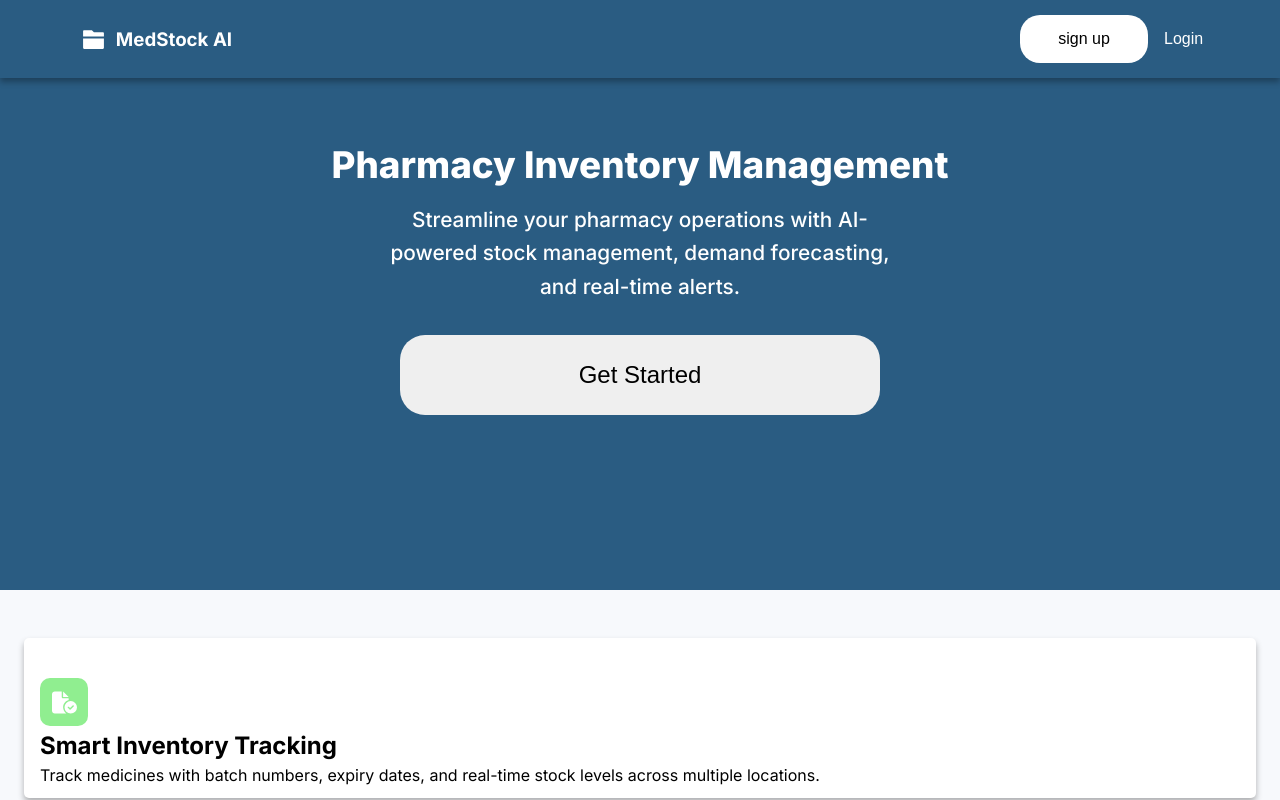
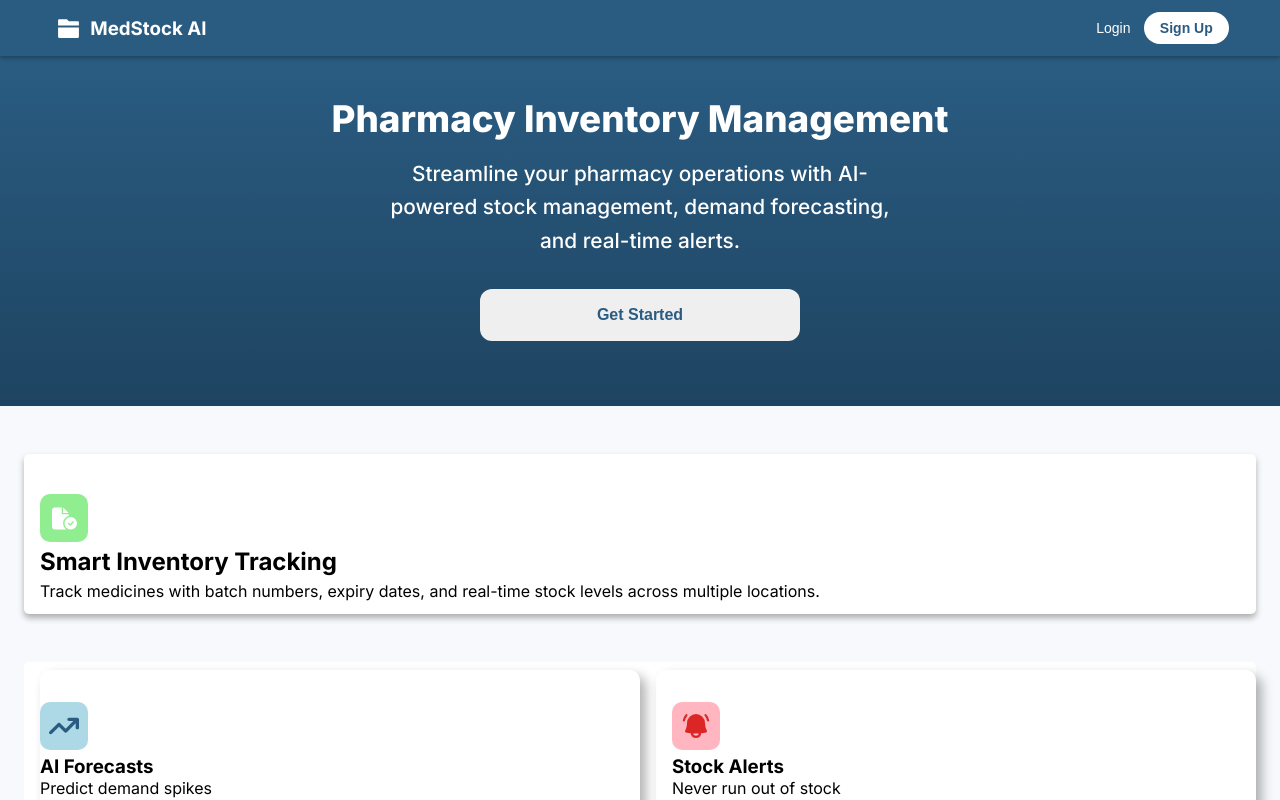
Before and after one commit to tabby123-dev/medstockAI, a React (Vite) app: page / in a window 1280 px wide. Shown: the top 800 px of the page. Built offline with nearby package versions, Linux system fonts and the light colour scheme.

Commit message:
welcome page design adjustments

```diff
--- a/src/index.css
+++ b/src/index.css
@@ -15,7 +15,6 @@ html {
 body {
   font-family: "Inter", sans-serif;
   font-optical-sizing: auto;
-  /* font-weight: <weight>; */
   font-style: normal;
   background: #f7f9fc;
   overflow-x: hidden;
@@ -23,34 +22,46 @@ body {
 
 .welcomepageNav {
   width: 100%;
+  height: 56px;
   background-color: #2a5c82;
-  box-shadow: 0 4px 6px rgba(0, 0, 0, 0.3);
+  box-shadow: 0 2px 4px rgba(0, 0, 0, 0.3);
   display: flex;
   justify-content: space-between;
   color: white;
-  padding: 15px 6%;
-
+  padding: 10px 4%;
   position: sticky;
   top: 0;
   width: 100%;
   z-index: 1000;
 }
-
-.welcomepageNavSignin {
-  width: 8rem;
-  height: 3rem;
-  border-radius: 20px;
-  background-color: white;
-  border: none;
-  font-size: 1rem;
-  margin-right: 1rem;
+.authButtonContainer {
+  width: 200px;
+  display: flex;
+  align-items: center;
+  justify-content: flex-end;
 }
 .welcomePageNavLogin {
   background-color: #2a5c82;
+  width: 61px;
+  height: 32px;
   border: none;
   color: white;
-  font-size: 1rem;
+  font-size: 14px;
+  font-weight: 500;
+  cursor: pointer;
 }
+.welcomepageNavSignup {
+  width: 85px;
+  height: 32px;
+  border-radius: 9999px;
+  background-color: white;
+  border: none;
+  font-size: 14px;
+  font-weight: 600;
+  color: #2a5c82;
+  cursor: pointer;
+}
+
 .navMedstock {
   display: flex;
   align-items: center;
@@ -58,11 +69,13 @@ body {
   width: 10rem;
 }
 .welcomePageHero {
+  width: 100%;
+  height: 350px;
   background-color: #2a5c82;
-  padding-top: 4rem;
+  padding-top: 40px;
   color: white;
   text-align: center;
-  height: 32rem;
+  background: linear-gradient(180deg, #2a5c82 0%, #1e4461 100%);
 }
 
 .welcomePageHeroH1 {
@@ -77,12 +90,15 @@ body {
   font-weight: 500;
 }
 .welcomePageHeroGetStarted {
-  width: 30rem;
-  height: 5rem;
-  border-radius: 25px;
+  width: 320px;
+  height: 52px;
+  border-radius: 12px;
   border: none;
-  font-size: 1.5rem;
+  color: #2a5c82;
+  font-size: 16px;
+  font-weight: 700;
   margin-top: 2rem;
+  cursor: pointer;
 }
 
 .smartSection {
@@ -213,6 +229,7 @@ body {
   width: 6rem;
   border-radius: 10px;
   border: none;
+  cursor: pointer;
 }
 
 .welcomePagefooter {
@@ -231,27 +248,32 @@ body {
 /*sign in css*/
 
 .signinDashBorad {
-  height: 100vh;
   width: 100%;
   background-color: #f8fafc;
   display: flex;
   justify-content: center;
   align-items: center;
-  /* align-items: center; */
 }
 
 .SigninSvgDiv {
   display: flex;
+  flex-direction: column;
   align-items: center;
   justify-content: center;
-  height: 4rem;
-  width: 4rem;
-  border-radius: 10px;
+  gap: 10px;
+}
+.svgDiv {
+  width: 61px;
+  height: 63px;
+  border-radius: 16px;
   background-color: #2a5c82;
-  margin-left: 12rem;
-  margin-bottom: 1rem;
+  display: flex;
+  align-items: center;
+  justify-content: center;
+  box-shadow: 0px 4px 6px -4px #2a5c8233, 0px 10px 15px -3px #2a5c8233;
 }
 .signinSubDashBoard {
+  margin-top: 100px;
   text-align: center;
 }
 .signinPTag {
@@ -262,8 +284,8 @@ body {
   color: #94a3b8;
 }
 .signinFormWrapper {
+  width: 400px;
   height: 30rem;
-  width: 29rem;
   border-radius: 20px;
   background-color: white;
   color: #64748b;
@@ -302,8 +324,9 @@ body {
 }
 
 .signinOptions {
-  margin-top: 3rem;
+  margin-top: 1.5rem;
   color: #64748b;
+  font-size: 14px;
 }
 
 .siginoptions {
@@ -311,6 +334,7 @@ body {
   background-color: none;
   color: #2a5c82;
   font-weight: bold;
+  font-size: 14px;
 }
 
 .signinComplaince {
--- a/src/pages/Signin.jsx
+++ b/src/pages/Signin.jsx
@@ -55,10 +55,12 @@ export default function Signin() {
     <div className="signinDashBorad">
       <div className="signinSubDashBoard">
         <div className="SigninSvgDiv">
-          <MdOutlineVaccines color="#FFFFFF" size={40} />
+          <div className="svgDiv">
+            <MdOutlineVaccines color="#FFFFFF" size={40} />
+          </div>
+          <h1>MedStock AI</h1>
+          <p className="signinPTag">INVENTORY SYSTEM</p>
         </div>
-        <h1>MedStock AI</h1>
-        <p className="signinPTag">INVENTORY SYSTEM</p>
 
         <div className="signinFormWrapper">
           <form onSubmit={onSubmit}>
@@ -101,10 +103,10 @@ export default function Signin() {
         <p className="signinOptions">
           Don't have an account?{" "}
           <span>
-            <button className="siginoptions">Sign up</button>
+            <button className="siginoptions">Create an account</button>
           </span>
         </p>
-        <p className="signinComplaince">HIPAA Compliant SSL Secured</p>
+        {/* <p className="signinComplaince">HIPAA Compliant SSL Secured</p> */}
       </div>
     </div>
   );
--- a/src/pages/Welcome.jsx
+++ b/src/pages/Welcome.jsx
@@ -14,18 +14,18 @@ const Welcome = () => {
           <RiFolder2Fill size={25} />
           <h3 className="navh3">MedStock AI</h3>
         </div>
-        <div>
+        <div className="authButtonContainer">
           <button
             onClick={() => navigate("/signin")}
-            className="welcomepageNavSignin"
-          >
-            sign up
-          </button>
-          <button
-            onClick={() => navigate("/login")}
             className="welcomePageNavLogin"
           >
             Login
+          </button>
+          <button
+            onClick={() => navigate("/signup")}
+            className="welcomepageNavSignup"
+          >
+            Sign Up
           </button>
         </div>
       </nav>
@@ -82,7 +82,7 @@ const Welcome = () => {
       </search>
       <section className="createdWithAi">
         <div>
-          <img src="" alt="" />
+          {/* <img src="" alt="" /> */}
           <h3>Created with MedStock AI</h3>
         </div>
         <button
```
